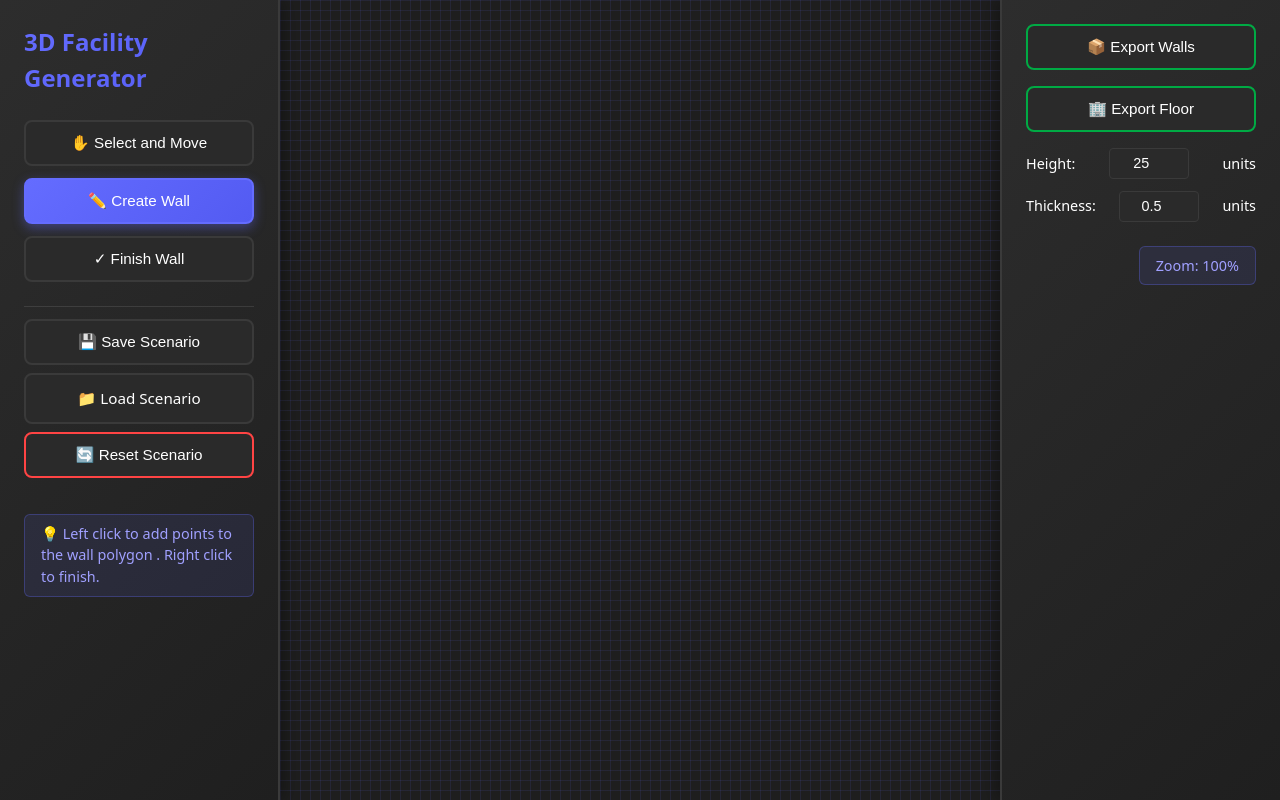
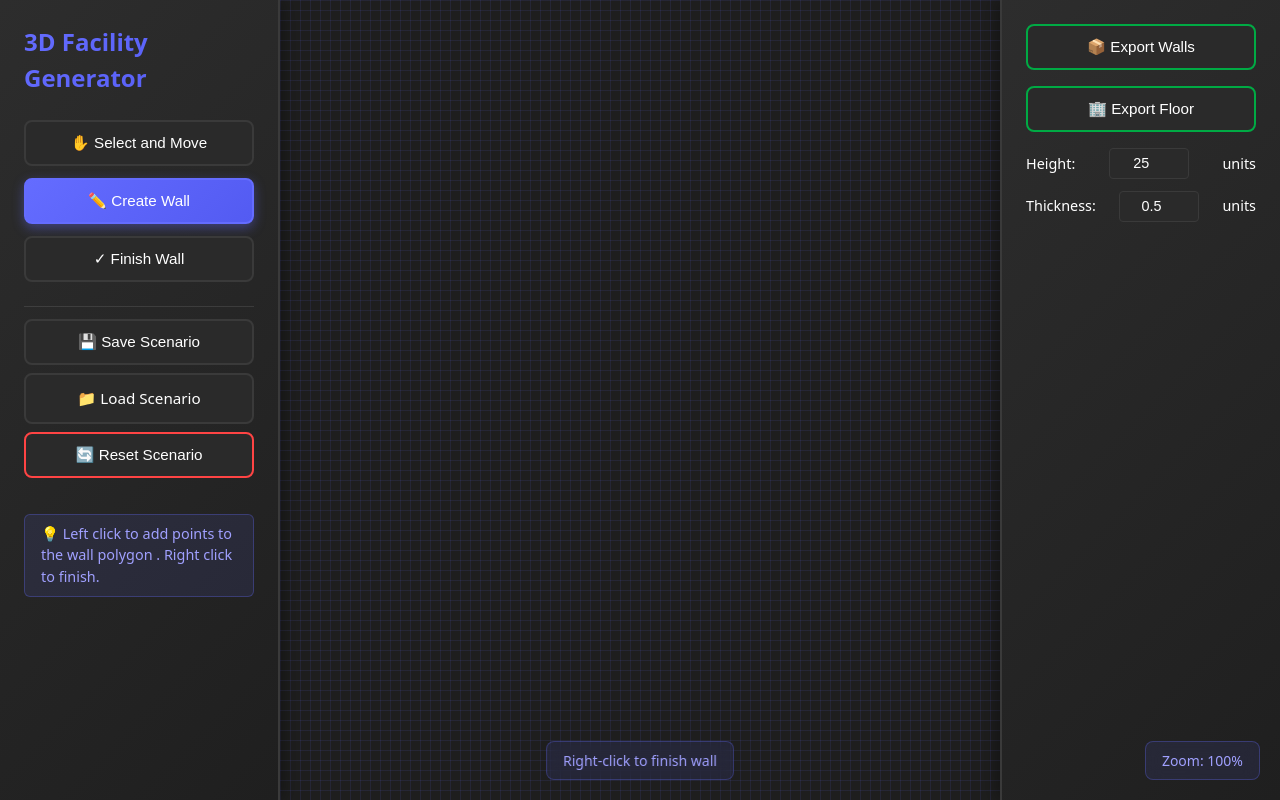
Before and after one commit to afisicos/FacilityGenerator, a React (Vite) app in the folder mapgenerator/: page / in a window 1280 px wide. Both pictures are taken after a click on the button "✏️ Create Wall". Built offline with nearby package versions, Linux system fonts and the light colour scheme.

Commit message:
zoom y toast

```diff
--- a/mapgenerator/src/MapEditor.css
+++ b/mapgenerator/src/MapEditor.css
@@ -142,13 +142,19 @@
   align-items: flex-end;
 }
 
-.zoom-indicator {
-  padding: 0.5rem 1rem;
+.zoom-indicator-fixed {
+  position: fixed;
+  bottom: 20px;
+  right: 20px;
+  padding: 8px 16px;
   background: rgba(100, 108, 255, 0.1);
   border: 1px solid rgba(100, 108, 255, 0.3);
-  border-radius: 6px;
-  font-size: 0.9rem;
+  border-radius: 8px;
+  font-size: 14px;
   color: #a0a0ff;
+  backdrop-filter: blur(8px);
+  z-index: 150;
+  pointer-events: none;
 }
 
 .parameter-label {
@@ -231,3 +237,32 @@
 .canvas::-webkit-scrollbar-thumb:hover {
   background: #4a4a4a;
 }
+
+/* Drawing hint panel */
+.drawing-hint-panel {
+  position: fixed;
+  bottom: 20px;
+  left: 50%;
+  transform: translateX(-50%);
+  background: rgba(100, 108, 255, 0.1);
+  border: 1px solid rgba(100, 108, 255, 0.3);
+  border-radius: 8px;
+  padding: 8px 16px;
+  font-size: 14px;
+  color: #a0a0ff;
+  backdrop-filter: blur(8px);
+  z-index: 200;
+  pointer-events: none;
+  animation: fadeInUp 0.3s ease-out;
+}
+
+@keyframes fadeInUp {
+  from {
+    opacity: 0;
+    transform: translateX(-50%) translateY(20px);
+  }
+  to {
+    opacity: 1;
+    transform: translateX(-50%) translateY(0);
+  }
+}
--- a/mapgenerator/src/MapEditor.tsx
+++ b/mapgenerator/src/MapEditor.tsx
@@ -290,6 +290,22 @@ export default function MapEditor() {
         onPointMouseDown={handlePointMouseDown}
         onPointDoubleClick={handlePointDoubleClick}
       />
+
+      {/* Drawing hint panel */}
+      {isDrawingWall && (
+        <div
+          className="drawing-hint-panel"
+        >
+          Right-click to finish wall
+        </div>
+      )}
+
+      {/* Zoom indicator */}
+      <div
+        className="zoom-indicator-fixed"
+      >
+        Zoom: {Math.round(zoom * 100)}%
+      </div>
     </div>
   );
 }
--- a/mapgenerator/src/components/RightPanel.tsx
+++ b/mapgenerator/src/components/RightPanel.tsx
@@ -84,9 +84,6 @@ export function RightPanel({
             units
           </label>
         </div>
-      </div>
-      <div className="zoom-indicator">
-        Zoom: {Math.round(zoom * 100)}%
       </div>
 
       {/* Polygon List */}
```
